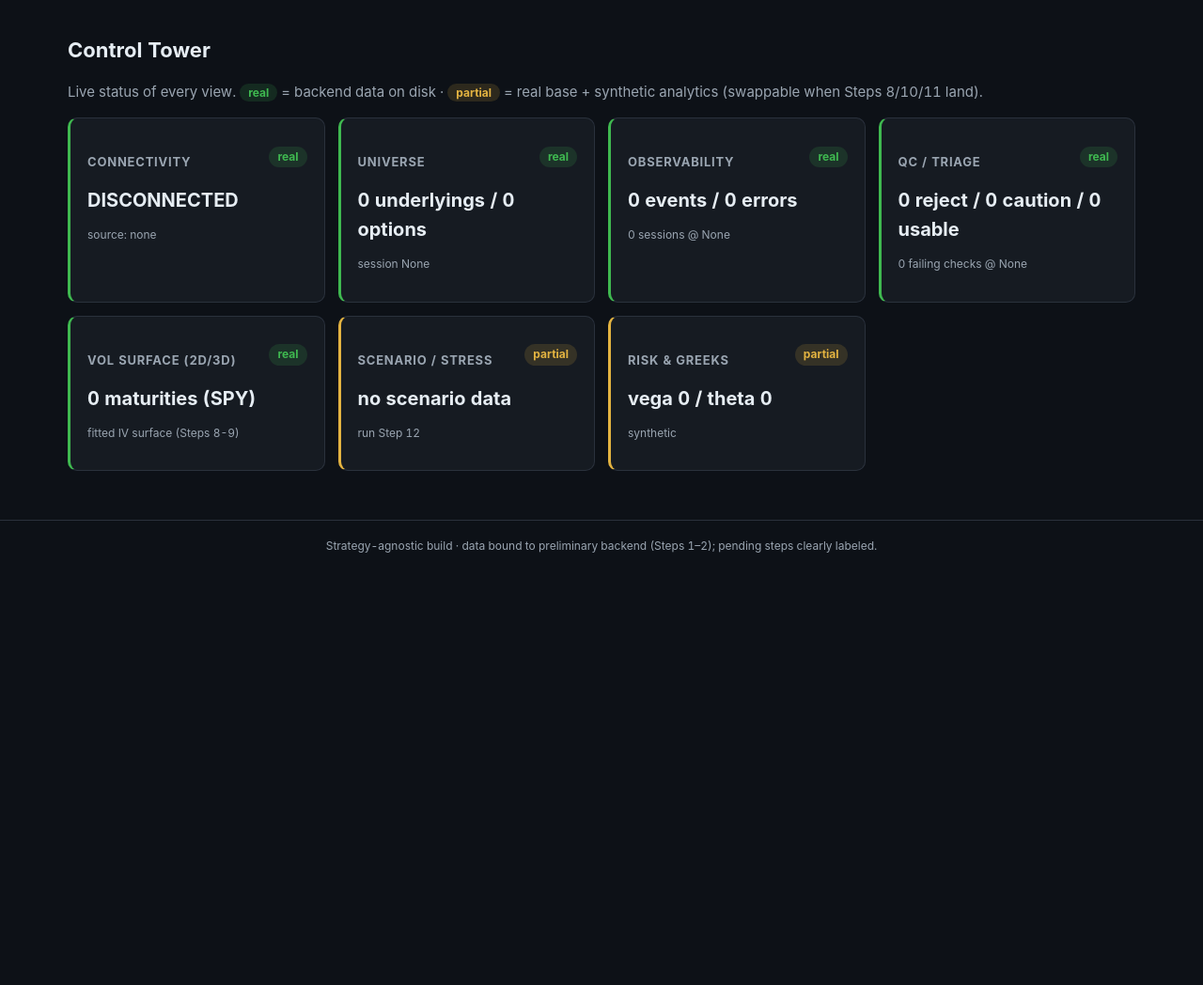
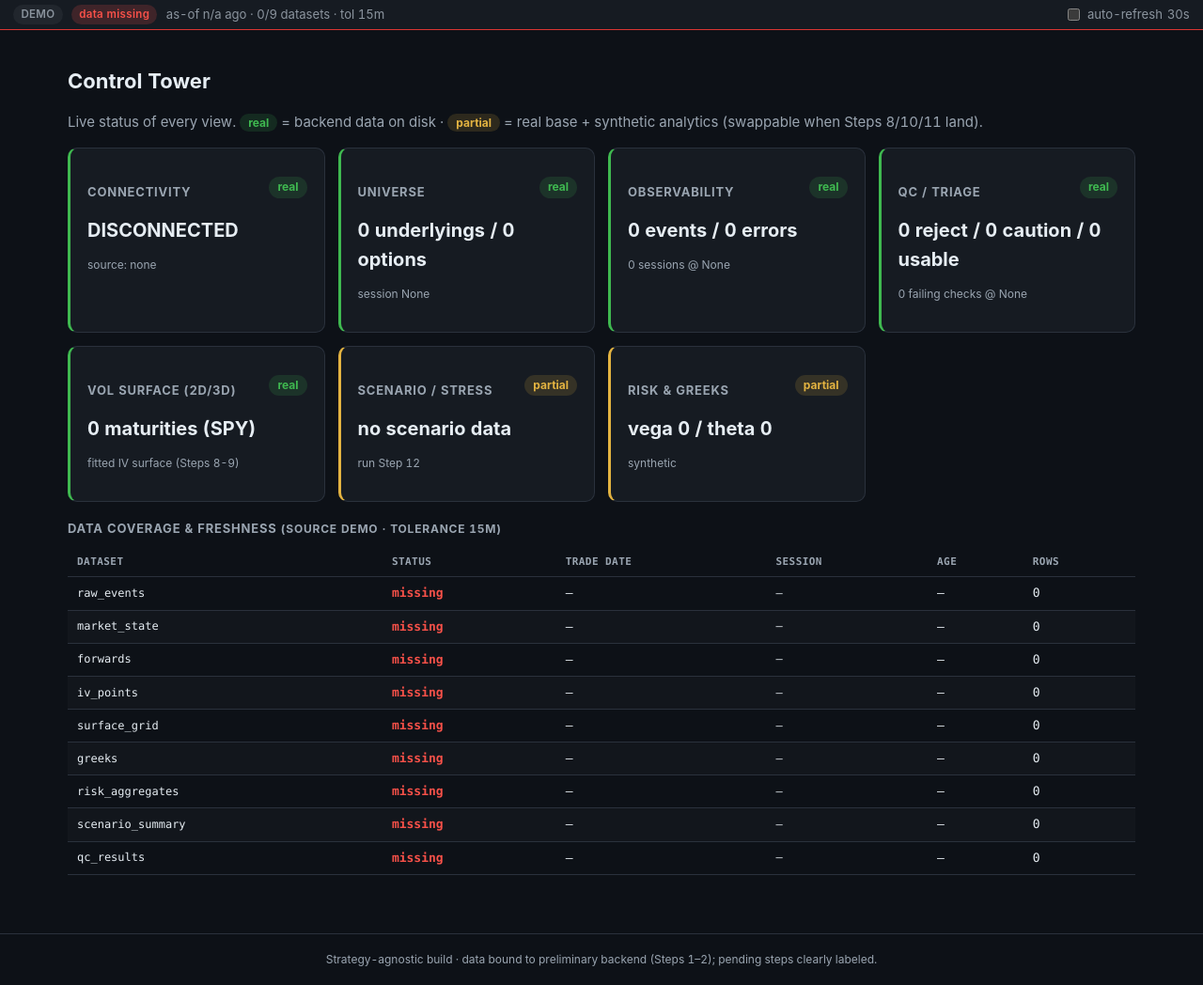
Before and after one commit to Tomoroshimaru/ai_for_algo_trading, a FastAPI app: page / in a window 1280 px wide. Shown: the part 55-1103 px from the top of the page at 94% size. Before the commit the page ends 643 px from the top, so only its background shows below. Run offline with FastAPI, Linux system fonts and the light colour scheme; parts of the project's set-up code (start-up, migrations or seed data) failed here and were passed over.

Commit message:
feat(frontend): data-currency layer for the operator console (Roadmap p.45)
Adds a freshness/coverage provider + /api/freshness, a global freshness bar (source mode LIVE/REPLAY/DEMO, overall fresh/stale, as-of age) with an opt-in auto-refresh, and a per-dataset coverage table on the Control Tower. Answers "is data flowing / are the latest reports current and complete" at a glance. Smoke tests extended (23 passing).

```diff
--- a/app/main.py
+++ b/app/main.py
@@ -38,7 +38,8 @@ qc_provider = QCProvider()
 
 @app.get("/", response_class=HTMLResponse)
 def index(request: Request):
-    return templates.TemplateResponse(request, "index.html", {"tiles": _control_tower()})
+    return templates.TemplateResponse(request, "index.html",
+        {"tiles": _control_tower(), "fresh": provider.get_freshness()})
 
 
 @app.get("/health", response_class=HTMLResponse)
@@ -171,6 +172,11 @@ def scenario_page(request: Request, underlying: str | None = None):
     return templates.TemplateResponse(request, "scenario.html", {
         "symbols": symbols, "sym": sym, "b": board, "chart": _scenario_chart_div(board),
     })
+
+
+@app.get("/api/freshness")
+def api_freshness():
+    return JSONResponse(asdict(provider.get_freshness()))
 
 
 @app.get("/api/scenario/{underlying}")
--- a/app/static/style.css
+++ b/app/static/style.css
@@ -99,3 +99,17 @@ a:focus-visible,button:focus-visible,select:focus-visible,.tile:focus-visible{
 }
 
 tr.worst td{background:rgba(248,81,73,.12)}
+
+.freshbar{display:flex;align-items:center;gap:.6rem;padding:.35rem .9rem;font-size:.82rem;
+  background:#161b22;border-bottom:1px solid #21262d;flex-wrap:wrap}
+.freshbar.ok{border-bottom-color:#238636}.freshbar.warn{border-bottom-color:#9e6a03}
+.freshbar.bad{border-bottom-color:#da3633}
+.freshbar .pill{padding:.08rem .5rem;border-radius:999px;font-weight:600;font-size:.72rem;letter-spacing:.03em}
+.freshbar .pill.ok{background:rgba(63,185,80,.18);color:#3fb950}
+.freshbar .pill.warn{background:rgba(210,153,34,.18);color:#d29922}
+.freshbar .pill.bad{background:rgba(248,81,73,.18);color:#f85149}
+.freshbar .pill.muted{background:#21262d;color:#8b949e}
+.freshbar .fresh-txt{color:#8b949e}
+.freshbar .fresh-toggle{margin-left:auto;color:#8b949e;display:flex;align-items:center;gap:.3rem}
+
+.warn{color:#d29922}
--- a/app/templates/base.html
+++ b/app/templates/base.html
@@ -22,7 +22,57 @@
       <a href="/observability">Observability</a>
     </nav>
   </header>
+  <div id="freshness" class="freshbar" role="status" aria-live="polite">
+    <span class="fresh-load">loading data freshness…</span>
+    <label class="fresh-toggle"><input type="checkbox" id="autoRefresh"/> auto-refresh <span id="arEvery">30s</span></label>
+  </div>
   <main id="main">{% block content %}{% endblock %}</main>
   <footer>Strategy-agnostic build · data bound to preliminary backend (Steps 1–2); pending steps clearly labeled.</footer>
+  <script>
+  (function () {
+    var REFRESH_MS = 30000;
+    function fmtAge(sec) {
+      if (sec == null) return "n/a";
+      if (sec < 90) return Math.round(sec) + "s";
+      if (sec < 5400) return Math.round(sec / 60) + "m";
+      return (sec / 3600).toFixed(1) + "h";
+    }
+    function render(d) {
+      var bar = document.getElementById("freshness");
+      if (!bar) return;
+      var cls = d.overall === "fresh" ? "ok" : (d.overall === "stale" ? "warn" : "bad");
+      var modeCls = d.mode === "LIVE" ? "ok" : (d.mode === "REPLAY" ? "warn" : "muted");
+      var html = "";
+      html += '<span class=\'pill ' + modeCls + '\'>' + d.mode + '</span>';
+      html += '<span class=\'pill ' + cls + '\'>data ' + d.overall + '</span>';
+      html += '<span class=\'fresh-txt\'>as-of ' + fmtAge(d.worst_age_sec) + ' ago';
+      html += ' \u00b7 ' + d.n_present + '/' + d.n_total + ' datasets';
+      html += ' \u00b7 tol ' + Math.round(d.tolerance_sec / 60) + 'm</span>';
+      var lab = bar.querySelector(".fresh-toggle");
+      bar.innerHTML = html;
+      bar.className = "freshbar " + cls;
+      if (lab) bar.appendChild(lab);
+    }
+    function poll() {
+      fetch("/api/freshness").then(function (r) { return r.json(); })
+        .then(render).catch(function () {});
+    }
+    var cb = document.getElementById("autoRefresh");
+    var on = localStorage.getItem("ar") === "1";
+    if (cb) { cb.checked = on; cb.addEventListener("change", function () {
+      localStorage.setItem("ar", cb.checked ? "1" : "0"); schedule();
+    }); }
+    var timer = null;
+    function schedule() {
+      if (timer) { clearInterval(timer); timer = null; }
+      if (localStorage.getItem("ar") === "1") {
+        timer = setInterval(function () { location.reload(); }, REFRESH_MS);
+      }
+    }
+    poll();
+    setInterval(poll, REFRESH_MS);
+    schedule();
+  })();
+  </script>
 </body>
 </html>
--- a/app/templates/index.html
+++ b/app/templates/index.html
@@ -16,4 +16,23 @@
   </a>
   {% endfor %}
 </div>
+
+{% if fresh %}
+<h2>Data coverage &amp; freshness <span class="muted small">(source {{ fresh.mode }} · tolerance {{ (fresh.tolerance_sec/60)|round|int }}m)</span></h2>
+<table class="data">
+  <thead><tr><th>dataset</th><th>status</th><th>trade date</th><th>session</th><th>age</th><th>rows</th></tr></thead>
+  <tbody>
+  {% for i in fresh.items %}
+    <tr>
+      <td class="small">{{ i.dataset }}</td>
+      <td class="{{ 'ok' if i.status=='fresh' else ('bad' if i.status=='missing' else 'warn') }}">{{ i.status }}</td>
+      <td>{{ i.trade_date or '—' }}</td>
+      <td class="small">{{ i.session_id or '—' }}</td>
+      <td>{% if i.age_sec is not none %}{{ (i.age_sec/60)|round(1) }}m{% else %}—{% endif %}</td>
+      <td>{{ i.rows }}</td>
+    </tr>
+  {% endfor %}
+  </tbody>
+</table>
+{% endif %}
 {% endblock %}
```
Also changed, not shown: app/data/contracts.py (+26 -0 lines), app/data/providers.py (+75 -0 lines), tests/test_app_routes.py (+15 -1 lines).
